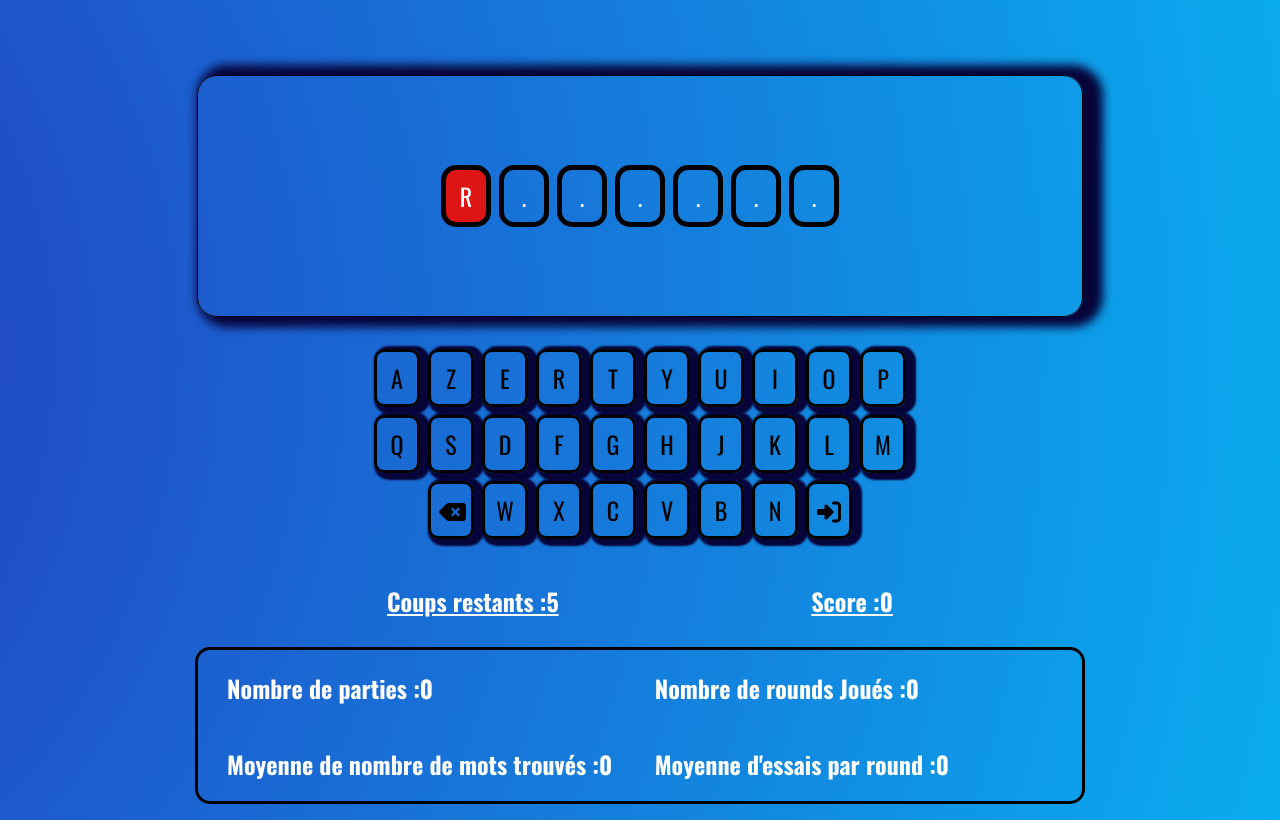
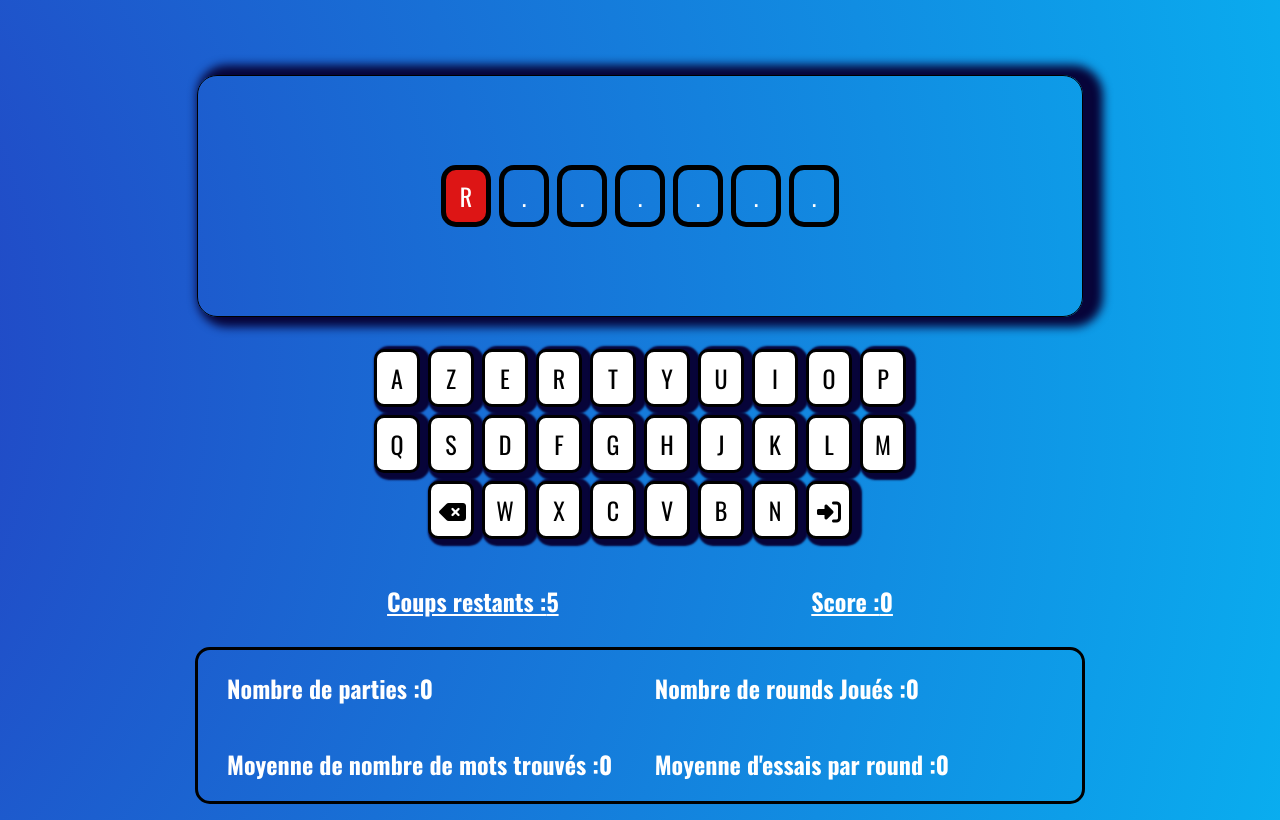
Before and after one commit to gdelcroix/motus, a plain HTML site: page index.html in a window 1280 px wide. Shown: the part 120-940 px from the top of the page. Drawn offline with nearby package versions, Linux system fonts and the light colour scheme.

Commit message:
keypress white

```diff
--- a/index.css
+++ b/index.css
@@ -171,7 +171,7 @@ i{color: #000000 !important;
     text-align: center;
     width: 1.5rem;
     font-size: x-large;
-    background-color: transparent
+    background-color: white;
 
 
 }
```
